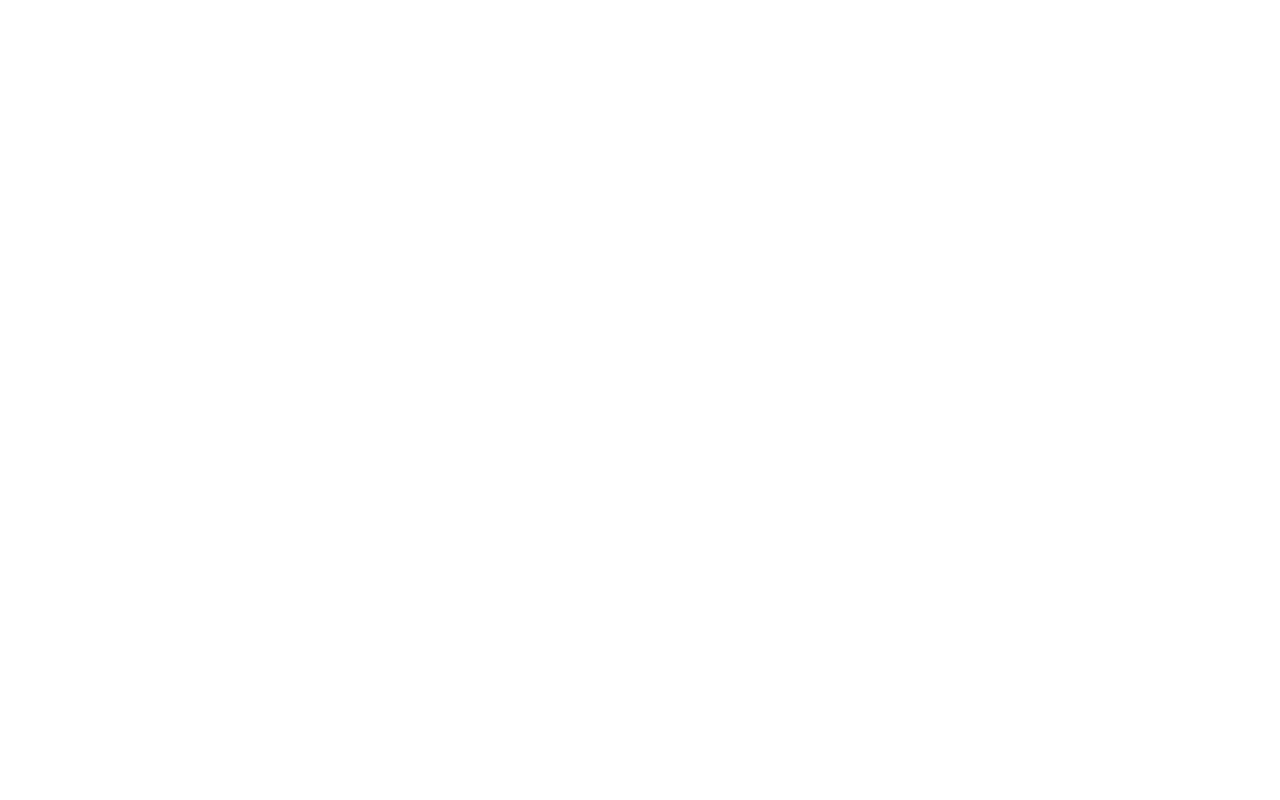
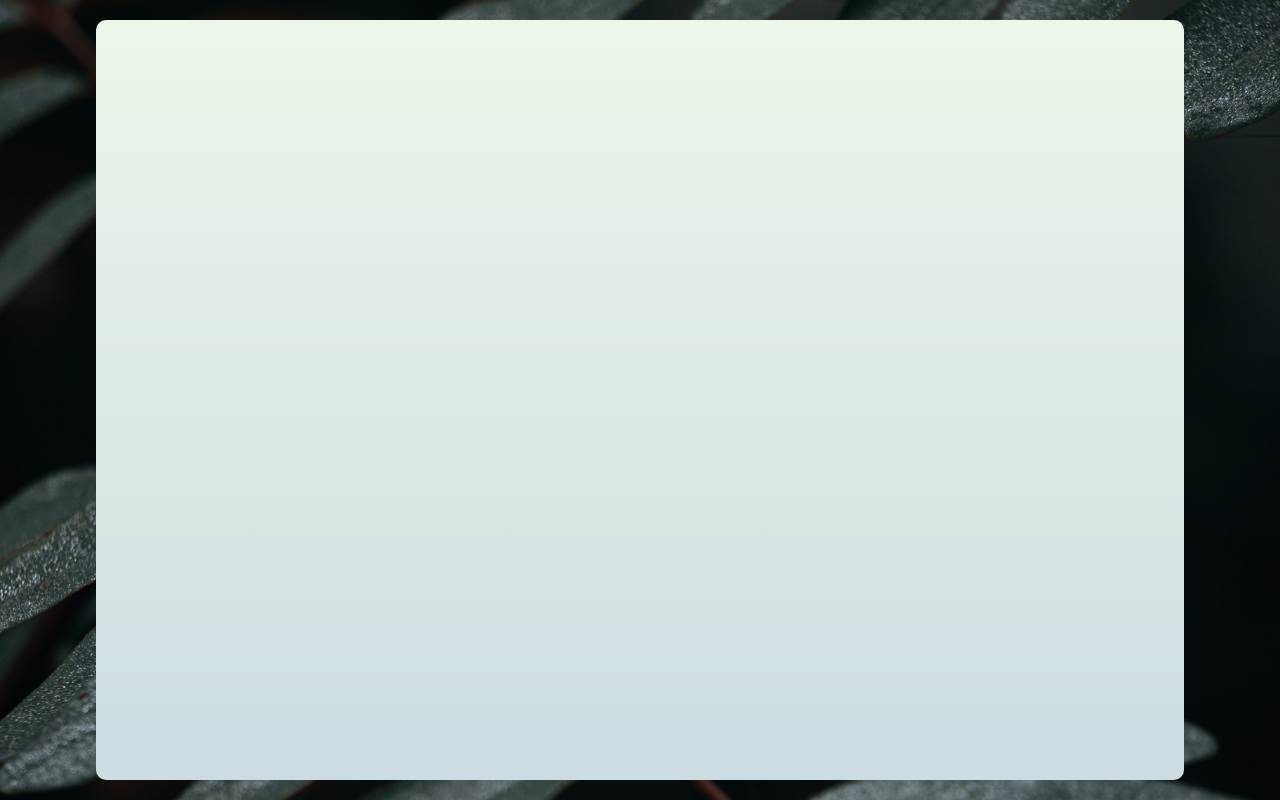
Before and after one commit to tq-o/cs326-final-kappa, a website: page front/base.html in a window 1280 px wide. Drawn offline with nearby package versions, Linux system fonts and the light colour scheme.

Commit message:
new base.html for easier building and refractor the code

```diff
--- a/front/base.html
+++ b/front/base.html
@@ -4,9 +4,14 @@
     <meta charset="UTF-8" />
     <meta name="viewport" content="width=device-width, initial-scale=1, shrink-to-fit=no">
     <link rel="stylesheet" href="https://cdn.jsdelivr.net/npm/bootstrap@4.5.3/dist/css/bootstrap.min.css" integrity="sha384-TX8t27EcRE3e/ihU7zmQxVncDAy5uIKz4rEkgIXeMed4M0jlfIDPvg6uqKI2xXr2" crossorigin="anonymous">
-    <link rel="stylesheet" type="text/css" href="../css/main.css">
-    <link href="../fonts/fontawesome-free-5.15.1-web/css/all.css" rel="stylesheet">
+    <link rel="stylesheet" type="text/css" href="./css/base.css">
+    <link href="./fonts/fontawesome-free-5.15.1-web/css/all.css" rel="stylesheet">
   </head>
   <body>
+    <div class="background">
+      <div class="wrapper">
+
+      </div>
+    </div>
   </body>
 </html>
--- a/front/css/main.css
+++ b/front/css/base.css
@@ -1,4 +1,4 @@
-.login-page {
+.background {
     background-image: url(../images/bg-login.jpg);
     width: 100%;
     min-height: 100vh;
@@ -10,7 +10,6 @@
     flex-wrap: wrap;
     justify-content: center;
     align-items: center;
-    padding: 15px;
 
     background-repeat: no-repeat;
     background-position: center;
@@ -19,17 +18,18 @@
     z-index: 1;
 }
 
-.login-box {
-    width: 500px;
+.wrapper {
+    width: 85%;
+    height: 95vh;
     border-radius: 10px;
     overflow: hidden;
     padding: 55px 55px 37px 55px;
 
-    background: #9152f8;
-    background: -webkit-linear-gradient(top, #61c954, #44b2dd);
-    background: -o-linear-gradient(top, #61c954, #44b2dd);
-    background: -moz-linear-gradient(top, #61c954, #44b2dd);
-    background: linear-gradient(top, #61c954, #44b2dd);
+    background: #fff;
+    background: -webkit-linear-gradient(top, #ebf7e9, #cddce2);
+    background: -o-linear-gradient(top, #ebf7e9, #ebf7e9);
+    background: -moz-linear-gradient(top, #ebf7e9, #ebf7e9);
+    background: linear-gradient(top, #ebf7e9, #ebf7e9);
 }
 
 #login-icon {
--- /dev/null
+++ b/front/css/login.css
@@ -0,0 +1,55 @@
+.background {
+    background-image: url(../images/bg-login.jpg);
+    width: 100%;
+    min-height: 100vh;
+    display: -webkit-box;
+    display: -webkit-flex;
+    display: -moz-box;
+    display: -ms-flexbox;
+    display: flex;
+    flex-wrap: wrap;
+    justify-content: center;
+    align-items: center;
+    padding: 15px;
+
+    background-repeat: no-repeat;
+    background-position: center;
+    background-size: cover;
+    position: relative;
+    z-index: 1;
+}
+
+.login-box {
+    width: 500px;
+    border-radius: 10px;
+    overflow: hidden;
+    padding: 55px 55px 37px 55px;
+
+    background: #9152f8;
+    background: -webkit-linear-gradient(top, #61c954, #44b2dd);
+    background: -o-linear-gradient(top, #61c954, #44b2dd);
+    background: -moz-linear-gradient(top, #61c954, #44b2dd);
+    background: linear-gradient(top, #61c954, #44b2dd);
+}
+
+#login-icon {
+    color: #61c954;
+    width: 100px;
+    height: 100px;
+    border-radius: 50%;
+    background-color: #fff;
+    display: flex;
+    justify-content: center;
+    align-items: center;
+}
+
+#login-title {
+    font-family: Poppins-Medium;
+    font-size: 30px;
+    color: #fff;
+    line-height: 1.2;
+    text-align: center;
+    text-transform: uppercase;
+
+    display: block;
+}
```
Also changed, not shown: front/html/login.html (+3 -2 lines).
